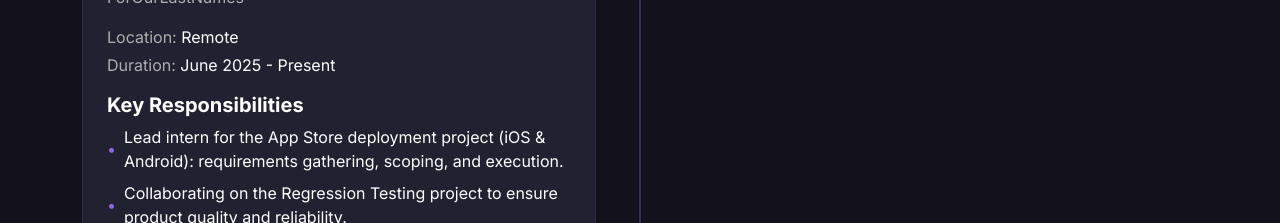
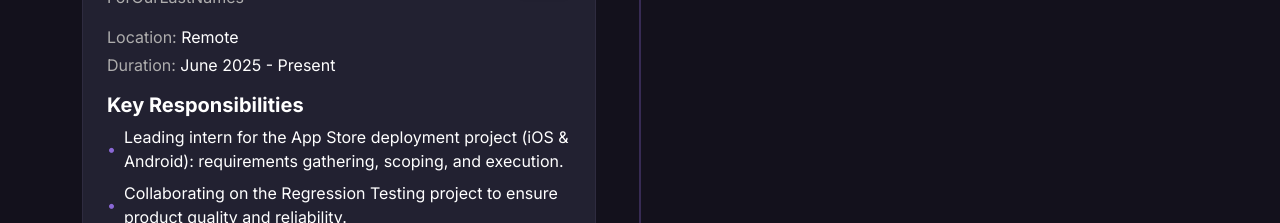
Before and after one commit to MahalakshmiPFW/Portfolio, a React (Create React App) app: page / in a window 1280 px wide. Shown: the part 1880-2103 px from the top of the page. Built offline with nearby package versions, Linux system fonts and the light colour scheme.

Commit message:
fix(timeline): Correct verb tense in responsibilities for clarity

```diff
--- a/src/components/Timeline.jsx
+++ b/src/components/Timeline.jsx
@@ -14,7 +14,7 @@ const Timeline = () => {
       duration: "June 2025 - Present",
       logo: "assets/images/FOLN Logo.png", // Placeholder, update if you have the company logo
       responsibilities: [
-        "Lead intern for the App Store deployment project (iOS & Android): requirements gathering, scoping, and execution.",
+        "Leading intern for the App Store deployment project (iOS & Android): requirements gathering, scoping, and execution.",
         "Collaborating on the Regression Testing project to ensure product quality and reliability.",
         "Building an AI ChatBot to enhance user engagement and support.",
         "Working closely with cross-functional teams to deliver full stack solutions."
```
